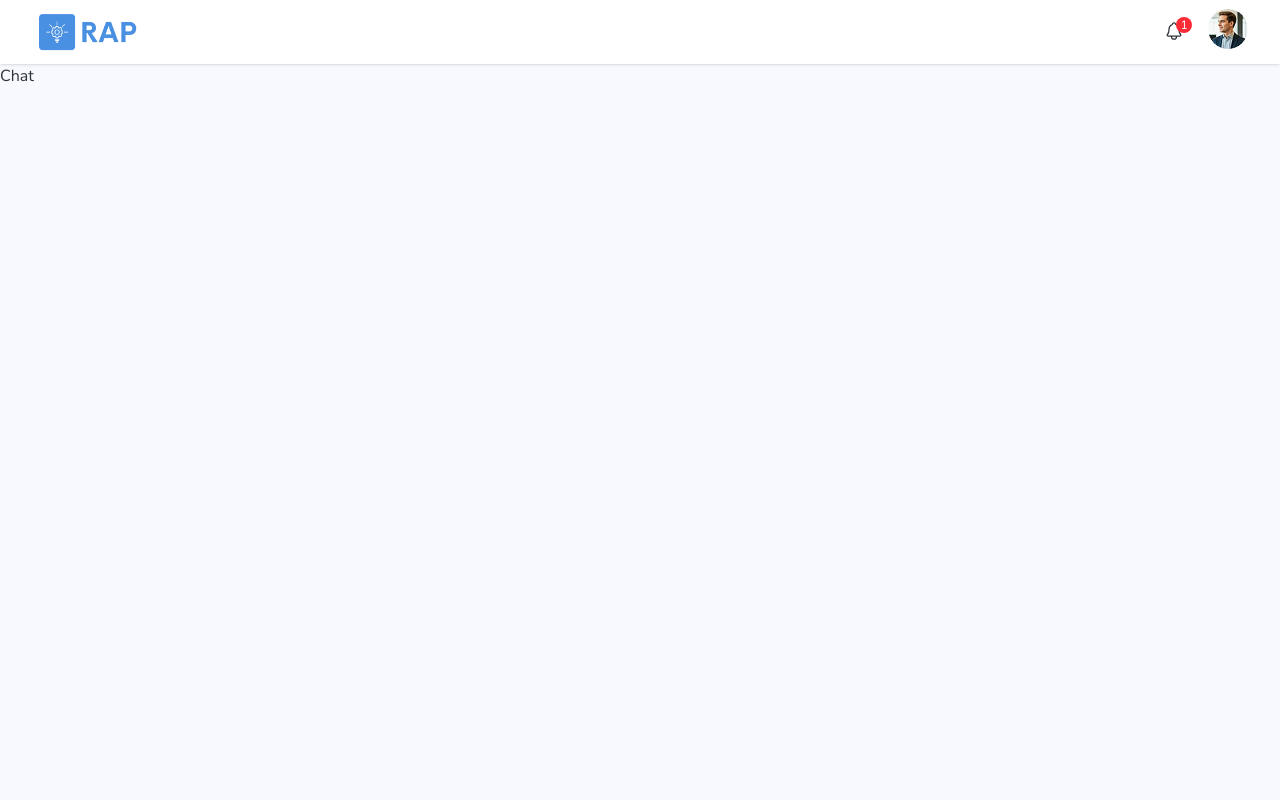
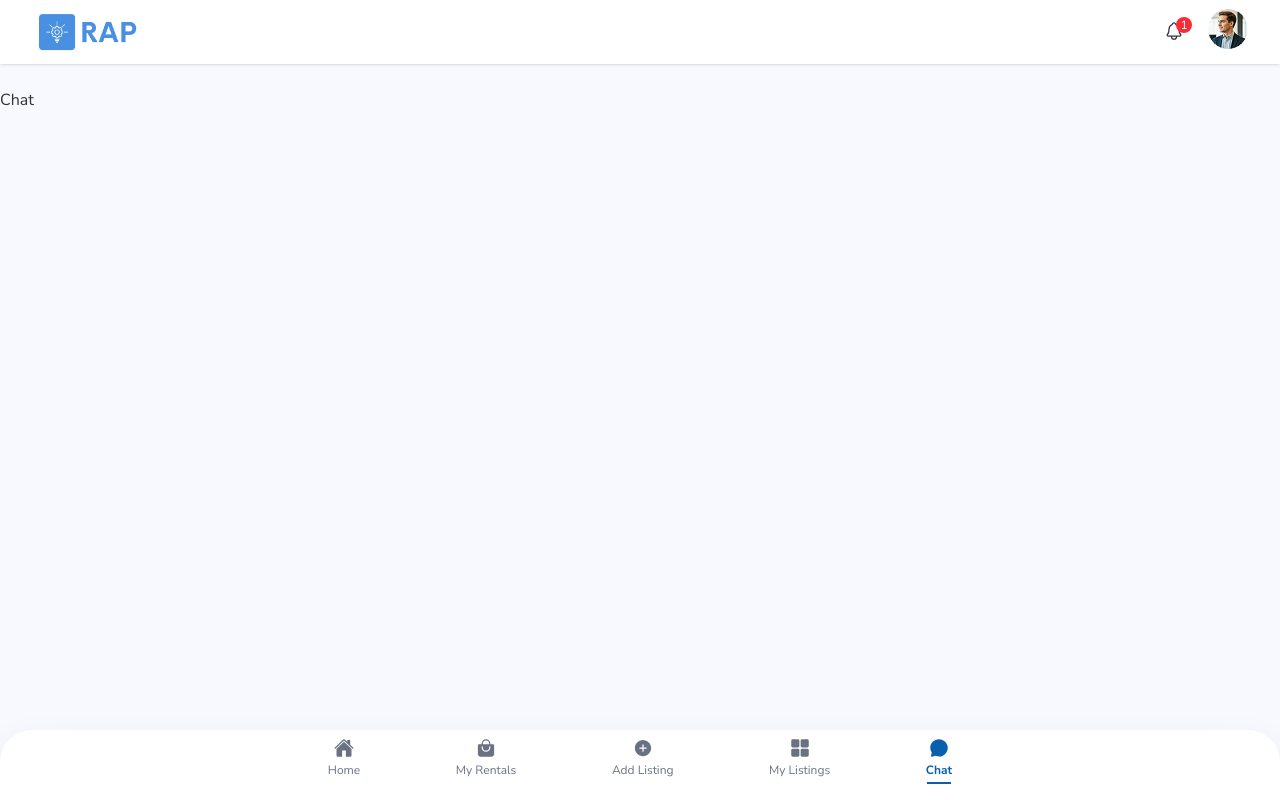
Before and after one commit to AshishChaudhary01/Rent-Anything-Platform, a React (Vite) app in the folder frontend/: page /user/chat in a window 1280 px wide. Built offline with nearby package versions, Linux system fonts and the light colour scheme.

Commit message:
Ref: Refactor component to use new layout & style
-Use standardLayout for consistency
-Use standard icon instead of outlined ones for consistent and better UI

```diff
--- a/frontend/src/components/nav/RaUserBottomNavbar.tsx
+++ b/frontend/src/components/nav/RaUserBottomNavbar.tsx
@@ -1,5 +1,5 @@
 import RaUserNavlink from "./RaUserNavLink";
-import { IoAddCircleOutline, IoBagHandle, IoChatbubbleOutline, IoGridOutline, IoHome } from "react-icons/io5";
+import { IoAddCircle, IoBagHandle, IoChatbubble, IoGrid, IoHome } from "react-icons/io5";
 import RaContainerMD from "../container/RaContainerMD";
 import RaContainerPadding from "../container/RaContainerPadding";
 import { useLocation } from "react-router-dom";
@@ -7,9 +7,9 @@ import { useLocation } from "react-router-dom";
 const navLinks = [
   { id: 1, path: "/user", name: "Home", icon: <IoHome className="size-5" /> },
   { id: 2, path: "/user/my-rentals", name: "My Rentals", icon: <IoBagHandle className="size-5" /> },
-  { id: 2, path: "/user/add-listing", name: "Add Listing", icon: <IoAddCircleOutline className="size-5" /> },
-  { id: 2, path: "/user/my-listings", name: "My Listings", icon: <IoGridOutline className="size-5" /> },
-  { id: 2, path: "/user/chat", name: "chat", icon: <IoChatbubbleOutline className="size-5" /> },
+  { id: 2, path: "/user/add-listing", name: "Add Listing", icon: <IoAddCircle className="size-5" /> },
+  { id: 2, path: "/user/my-listings", name: "My Listings", icon: <IoGrid className="size-5" /> },
+  { id: 2, path: "/user/chat", name: "Chat", icon: <IoChatbubble className="size-5" /> },
 ];
 function RaUserBottomNavbar() {
   const location = useLocation();
--- a/frontend/src/layouts/userLayout/standardLayout/UserStandardLayout.tsx
+++ b/frontend/src/layouts/userLayout/standardLayout/UserStandardLayout.tsx
@@ -1,5 +1,6 @@
 import { Outlet } from "react-router-dom";
 import RaUserTopNavbar from "../../../components/nav/RaUserTopNavbar";
+import RaUserBottomNavbar from "../../../components/nav/RaUserBottomNavbar";
 
 const UserStandardLayout = () => {
   return (
@@ -10,6 +11,7 @@ const UserStandardLayout = () => {
       <main className="pb-18 pt-6">
         <Outlet />
       </main>
+      <RaUserBottomNavbar />
     </div>
   )
 }
--- a/frontend/src/pages/user/core/dashboard/UserDashboard.tsx
+++ b/frontend/src/pages/user/core/dashboard/UserDashboard.tsx
@@ -2,7 +2,6 @@ import RaCategoryBar from "../../../../components/categoryBar/CategoryBar"
 import RaContainer from "../../../../components/container/RaContainer"
 import RaContainerPadding from "../../../../components/container/RaContainerPadding"
 import ListingsSection from "../../../../components/listingsSection/ListingsSection"
-import RaUserBottomNavbar from "../../../../components/nav/RaUserBottomNavbar"
 import RaSearchBar from "../../../../components/searchbar/RaSearchbar"
 import { backpack01, ladder01, pressureWasher01, tent01, tools01 } from "../../../../utils/images"
 
@@ -92,7 +91,6 @@ const listItems = [
 
 const UserDashboard = () => {
   return (
-    <div>
     <div className="bg-bg">
       <RaContainer>
         <RaContainerPadding>
@@ -104,12 +102,10 @@ const UserDashboard = () => {
             <ListingsSection sectionTitle="Featured" listItems={listItems} />
             <ListingsSection sectionTitle="Adventure gear" listItems={listItems} />
             <ListingsSection sectionTitle="Essential tools" listItems={listItems} />
-              <ListingsSection sectionTitle="Home living" listItems={listItems}/>
+            <ListingsSection sectionTitle="Home living" listItems={listItems} />
           </div>
         </RaContainerPadding>
       </RaContainer>
-      </div>
-      <RaUserBottomNavbar />
     </div>
   )
 }
```
Also changed, not shown: frontend/src/routes/AppRoutes.tsx (+7 -6 lines). Lines whose indentation alone changed are shown as unchanged.
